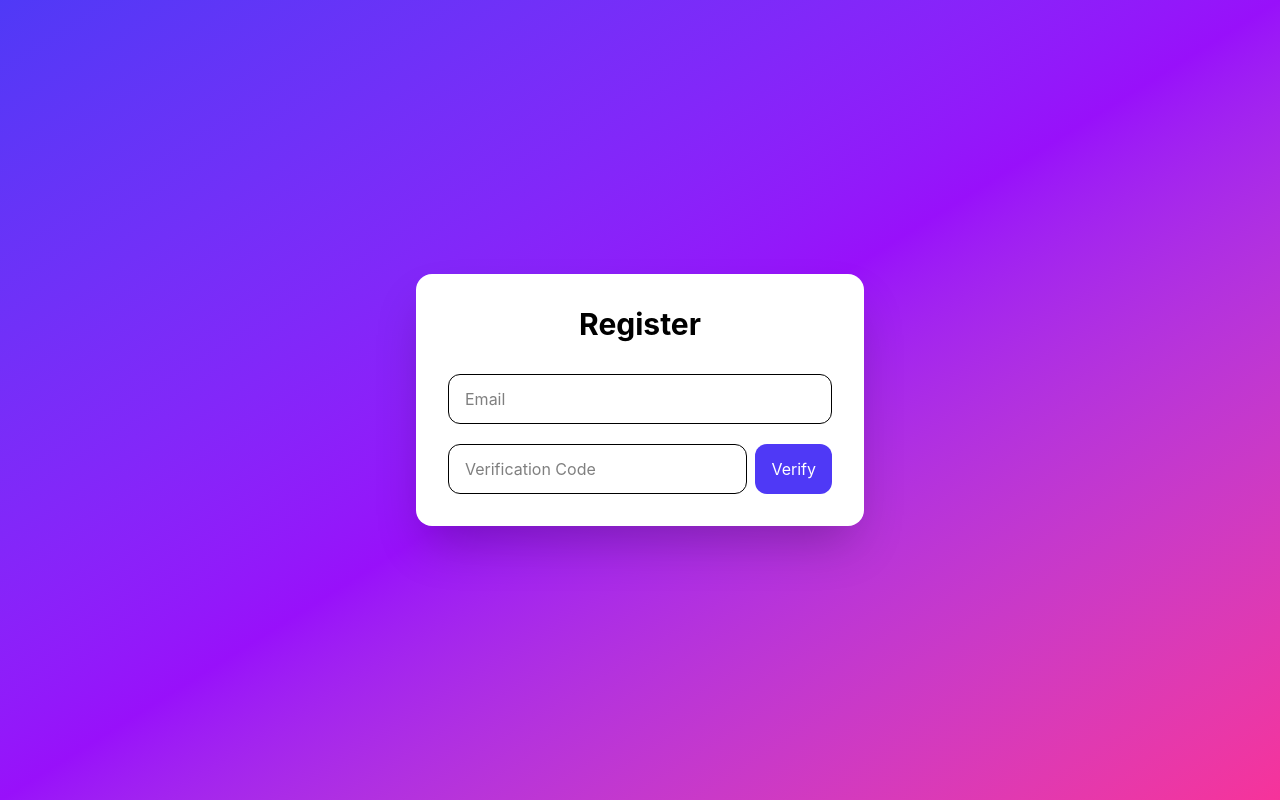
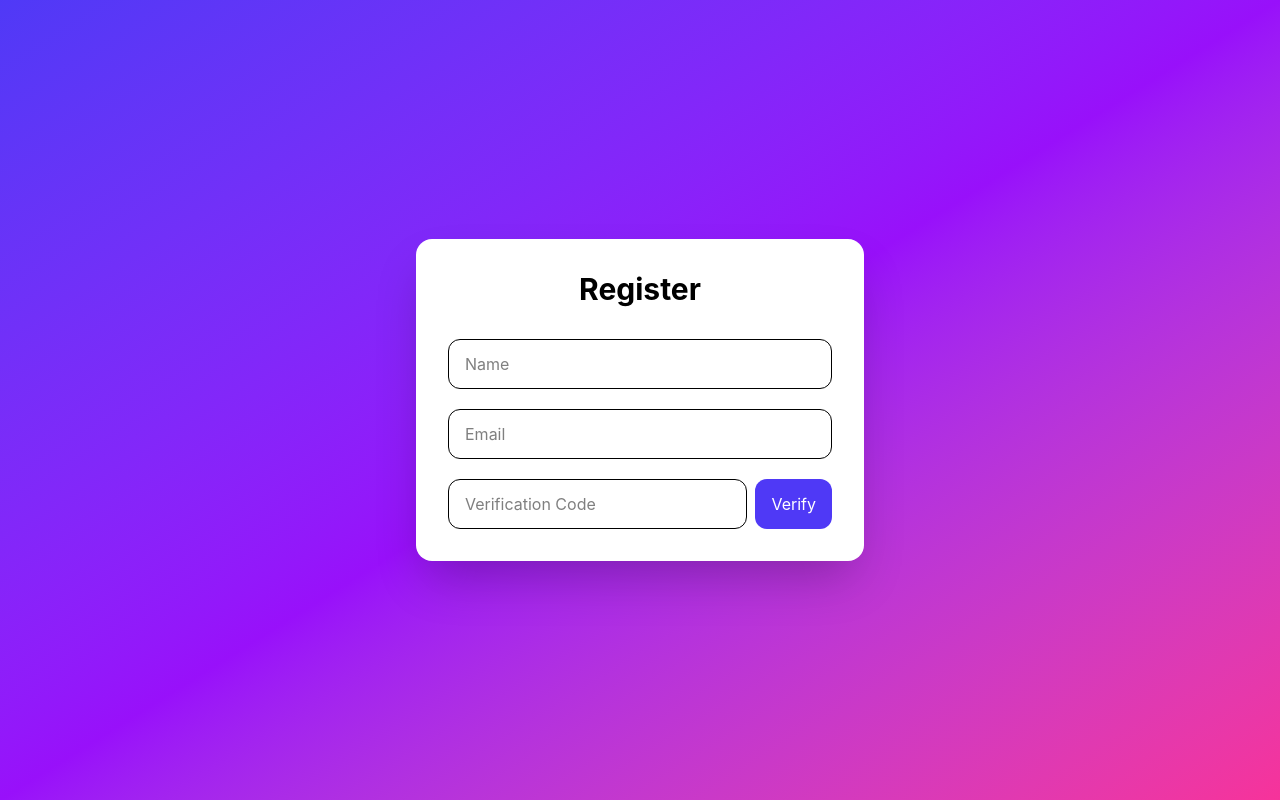
Before and after one commit to dheerajkumar9877/expense-tracker, a React app in the folder frontend/: page / in a window 1280 px wide. Built offline with nearby package versions, Linux system fonts and the light colour scheme; the HTML template or start-up script is replaced by a standard one.

Commit message:
Add name in register, backend , env

```diff
--- a/frontend/src/components/Register.jsx
+++ b/frontend/src/components/Register.jsx
@@ -2,12 +2,17 @@ import React, { useState } from "react";
 import { useNavigate } from "react-router-dom";
 
 function Register() {
+  const [name , setName] = useState('');
   const [email, setEmail] = useState("");
   const [password, setPassword] = useState("");
   const [code, setCode] = useState("");
   const [showPassword, setShowPassword] = useState(false);
   const [isVerified, setIsVerified] = useState(false);
   const navigate = useNavigate() ;
+
+  function handelName(e){
+    setName(e.target.value);
+  }
 
   function handelEmail(e) {
     setEmail(e.target.value);
@@ -48,6 +53,16 @@ function Register() {
         <h1 className="text-3xl font-bold text-center mb-8">Register</h1>
 
         <form onSubmit={handelSubmit} className="space-y-5">
+          {/*Name */}
+          <input
+            type="text"
+            name="name"
+            placeholder="Name"
+            onChange={handelName}
+            value={name}
+            required
+            className="w-full border rounded-xl px-4 py-3 outline-none focus:ring-2 focus:ring-indigo-500"
+          />
 
           {/* Email */}
           <input
```
